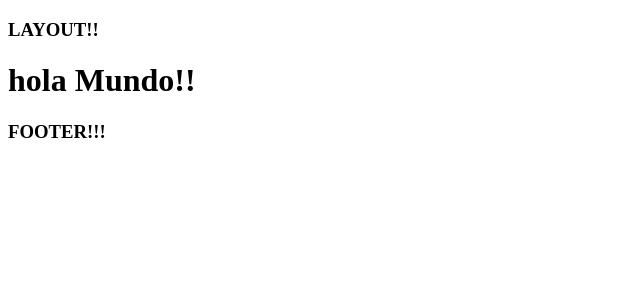
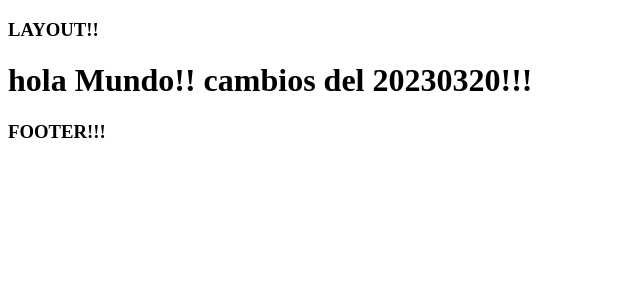
Before and after one commit to romel-gonzales/nextjstest, a Next.js app: page / in a window 1280 px wide. Shown: the top 300 px of the page, without its empty margins (0-640 px from the left). Built offline with nearby package versions, Linux system fonts and the light colour scheme.

Commit message:
Cambios desde maquina RGONZALES

```diff
--- a/pages/index.js
+++ b/pages/index.js
@@ -4,6 +4,6 @@ import Layout from '../components/Layout'
 
 export default function Home(){
 	return <Layout>
-		<h1>hola Mundo!!</h1>
+		<h1>hola Mundo!! cambios del 20230320!!!</h1>
 	</Layout>
 }
```
Also changed, not shown: Nuevo documento de texto.txt (added).
